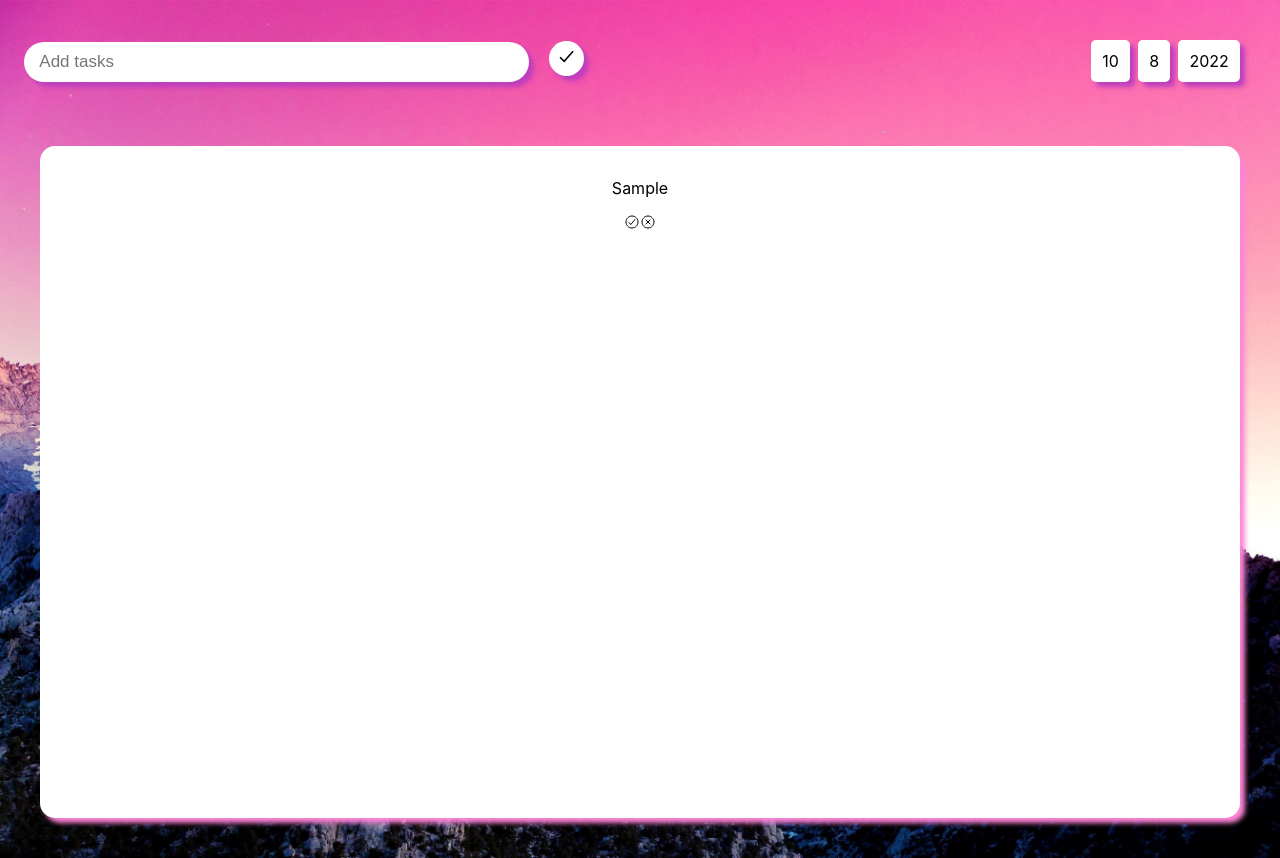
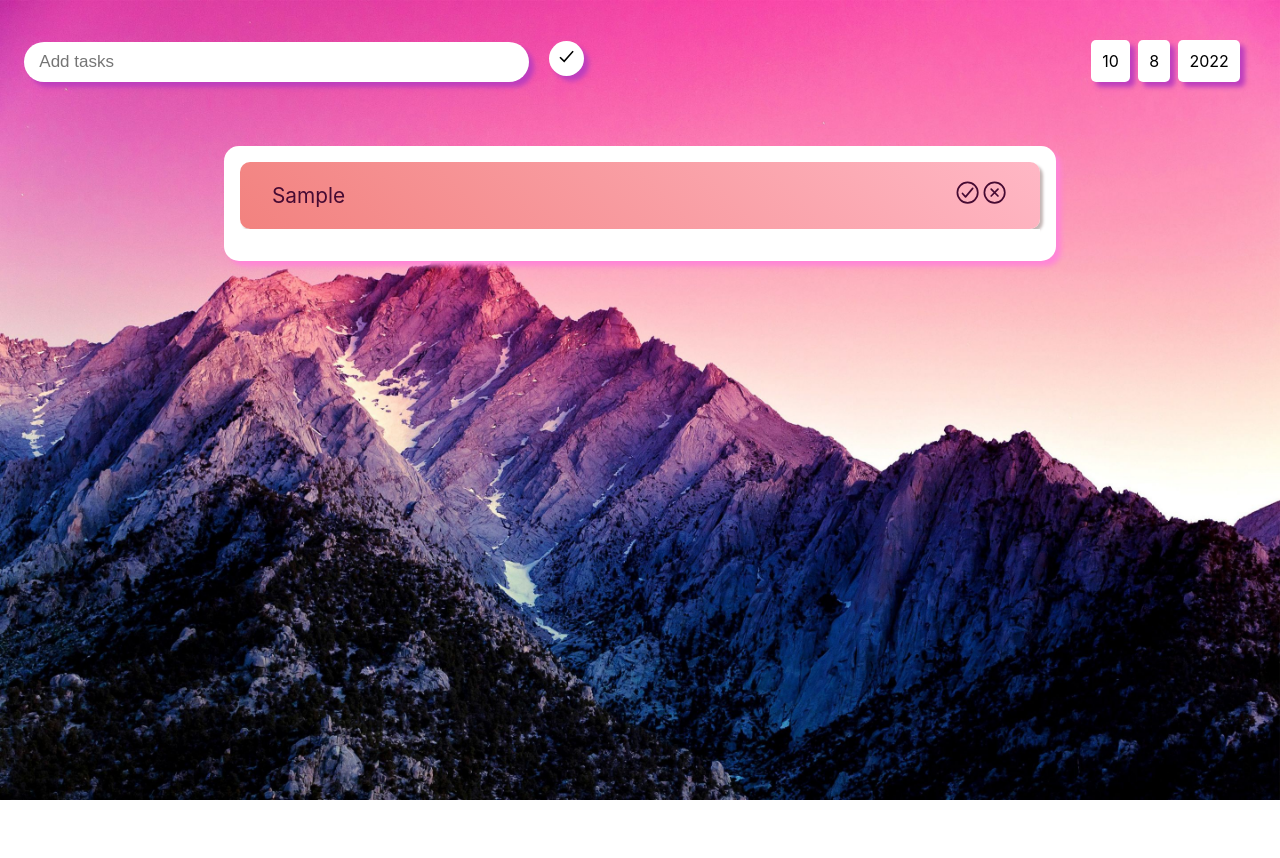
Before and after one commit to UntamedLotus/to-do-app, a React (Create React App) app: page / in a window 1280 px wide. Both pictures are taken after typing "Sample" into the empty fields and a click on the button 566 px from the left and 58 px from the top of the page. After the commit the page ends 800 px from the top, so only its background shows below. Built offline with nearby package versions, Linux system fonts and the light colour scheme.

Commit message:
Developing UI

```diff
--- a/src/components/mainContent/mainContent.jsx
+++ b/src/components/mainContent/mainContent.jsx
@@ -3,16 +3,21 @@ import "./mainContent.scss";
 import { IoCloseCircleOutline } from "react-icons/io5";
 import { IoCheckmarkCircleOutline } from "react-icons/io5";
 
-const MainContent = ({ tasks, deleteTask, completedtask, todo }) => {
+const MainContent = ({ tasks, deleteTask, completedtask }) => {
   const taskUI = tasks.map((task) => (
+    <div>
       <div className="tasklist" key={task.id}>
         <p>{task.taskName}</p>
-      <span>
+        <div className="icon">
+          <span className="btn-close">
             <IoCheckmarkCircleOutline onClick={() => completedtask(task.id)} />
           </span>
-      <span onClick={() => deleteTask(task.id)}>
+          <span className="btn-complete" onClick={() => deleteTask(task.id)}>
             <IoCloseCircleOutline />
           </span>
+        </div>
+      </div>
+      <div className="break"></div>
     </div>
   ));
 
--- a/src/components/mainContent/mainContent.scss
+++ b/src/components/mainContent/mainContent.scss
@@ -1,11 +1,40 @@
 .maincontent {
   background-color: #fff;
 
-  height: 40rem;
-  margin: 2.5rem;
+  margin: 2.5rem auto;
   margin-top: 3rem;
   padding: 1rem;
+  width: 50rem;
 
   border-radius: 15px;
   box-shadow: 5px 5px 5px rgb(255, 133, 214);
 }
+
+.tasklist {
+  background-image: linear-gradient(45deg, #f2827f, #ffb7c5);
+  box-shadow: 3px 3px 3px #c4b6b5;
+
+  border-radius: 10px;
+  font-size: 1.3rem;
+
+  display: flex;
+  align-items: center;
+  justify-content: space-between;
+
+  p {
+    padding-left: 2rem;
+    color: rgb(70, 10, 50);
+  }
+
+  .icon {
+    padding-right: 2rem;
+    color: rgb(70, 10, 50);
+    font-size: 1.7rem;
+  }
+}
+
+.break {
+  height: 1rem;
+  width: 100%;
+  background-color: #fff;
+}
--- a/src/components/to-do-list.jsx
+++ b/src/components/to-do-list.jsx
@@ -2,7 +2,9 @@ import React from "react";
 import MainContent from "./mainContent/mainContent";
 import Nav from "./mainContent/nav/nav";
 import { nanoid } from "nanoid";
+import { IoCloseCircleOutline } from "react-icons/io5";
 
+import "./to-do-list.scss";
 // Fetching Data
 const collectedInfo = () => {
   const info = localStorage.getItem("tasks");
@@ -17,7 +19,22 @@ const ToDoList = () => {
   const [taskName, setTaskName] = React.useState("");
   const [id, setId] = React.useState("");
   const [tasks, setTasks] = React.useState(collectedInfo());
-  const [todo, setTodo] = React.useState(false);
+  const [status, setStatus] = React.useState(false);
+
+  const closeScreen = function () {
+    setStatus(false);
+  };
+
+  const card = () => {
+    return (
+      <div className="card">
+        <h2>task completed</h2>
+        <span className="closebtn" onClick={closeScreen}>
+          <IoCloseCircleOutline />
+        </span>
+      </div>
+    );
+  };
 
   // Saving Data
   React.useEffect(() => {
@@ -40,7 +57,7 @@ const ToDoList = () => {
       return element.id !== id;
     });
     setTasks(filteredTasks);
-    setTodo(true);
+    setStatus(true);
   };
 
   const onSubmit = function (e) {
@@ -64,17 +81,18 @@ const ToDoList = () => {
         onSubmit={onSubmit}
         taskName={taskName}
       />
-      <MainContent
-        handleTaskChange={handleTaskChange}
-        deleteTask={deleteTask}
-        tasks={tasks}
-        completedtask={completedtask}
-        todo={todo}
-      />
+      {status === true ? (
+        card()
+      ) : (
+        <MainContent
+          handleTaskChange={handleTaskChange}
+          deleteTask={deleteTask}
+          completedtask={completedtask}
+          tasks={tasks}
+        />
+      )}
     </div>
   );
 };
 
 export default ToDoList;
-
-//
--- /dev/null
+++ b/src/components/to-do-list.scss
@@ -0,0 +1,29 @@
+.card {
+  box-shadow: inset 0 0 0 600px rgba(255, 255, 255, 0.7);
+  background: inherit;
+  backdrop-filter: blur(10px);
+  padding: 15px;
+  display: flex;
+  flex-direction: column;
+
+  margin: 2rem auto;
+  height: 30rem;
+  width: 40rem;
+
+  position: relative;
+
+  h2 {
+    text-transform: uppercase;
+    font-size: 3rem;
+    color: rgb(77, 32, 62);
+    margin-top: 10rem;
+  }
+}
+
+.closebtn {
+  position: absolute;
+  top: 0.7rem;
+  left: 39rem;
+  font-size: 2rem;
+  color: rgba(77, 32, 62);
+}
```
Lines whose indentation alone changed are shown as unchanged.
